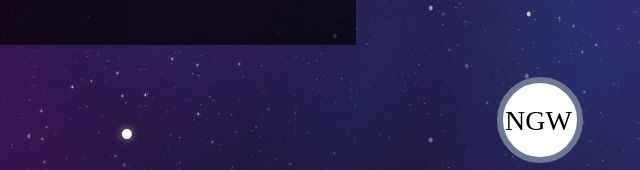
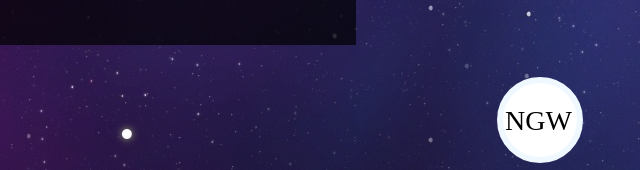
Before and after one commit to NICKW6499/NICKW6499.github.io, a plain HTML site: page usability.html in a window 1280 px wide. Shown: the part 630-800 px from the top of the page, 640-1280 px from the left. Drawn offline with Linux system fonts and the light colour scheme.

Commit message:
Update usability.html

```diff
--- a/usability.html
+++ b/usability.html
@@ -44,7 +44,7 @@
         </p>
       </div>
   <svg style="position: fixed; right: 0; bottom: 0;" width="150" height="100">
-    <circle cx="50" cy="50" r="40" stroke="#6D7993" stroke-width="6" fill=white /> <!--svg in bottom right corner-->
+    <circle cx="50" cy="50" r="40" stroke=aliceblue stroke-width="6" fill=white /> <!--svg in bottom right corner-->
     <text fill=black font-size="28" font-family="Aguafina Script" x="15" y="60">NGW</text>
   </svg>
   <a href="#topofpage" style="float: left; position: fixed; bottom: 0; left: 0;">top of page</a><!--top of page link-->
```
